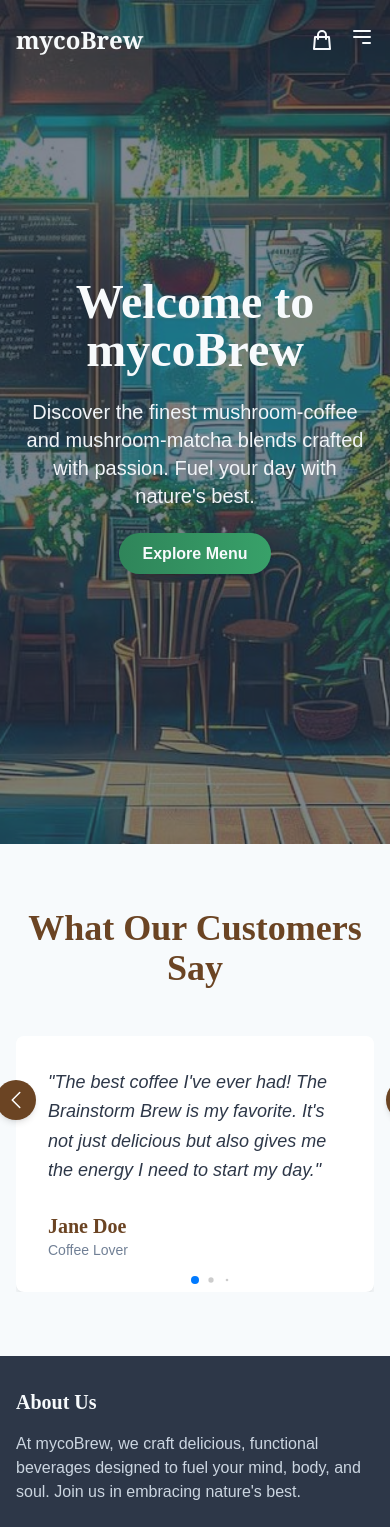
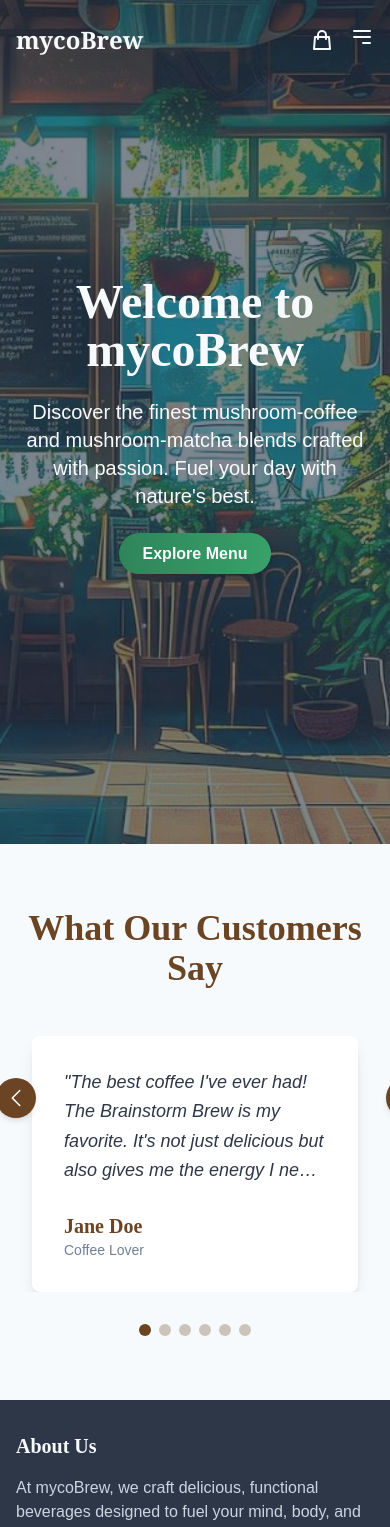
Before and after one commit to yemarole/restaurant-v2, a React (Create React App) app: page / in a window 390 px wide. Shown: the top 1527 px of the page. Built offline with nearby package versions, Linux system fonts and the light colour scheme.

Commit message:
added and amended testimonial

```diff
--- a/src/components/pages/HomePage.jsx
+++ b/src/components/pages/HomePage.jsx
@@ -1,12 +1,6 @@
-import React from "react";
+import React, { useState, useEffect } from "react";
 import { Link } from "react-router-dom";
-import { motion } from "framer-motion";
-// Import Swiper styles and modules
-import { Swiper, SwiperSlide } from "swiper/react";
-import "swiper/css";
-import "swiper/css/pagination";
-import "swiper/css/navigation";
-import { Pagination, Navigation } from "swiper/modules";
+import { motion, AnimatePresence } from "framer-motion";
 
 const HomePage = () => {
   // Animation variants
@@ -72,6 +66,71 @@ const HomePage = () => {
     },
   ];
 
+  // State for carousel
+  const [currentSlide, setCurrentSlide] = useState(0);
+  const [direction, setDirection] = useState(1); // 1 for right, -1 for left
+  const [windowWidth, setWindowWidth] = useState(
+    typeof window !== "undefined" ? window.innerWidth : 0
+  );
+  const [slidesToShow, setSlidesToShow] = useState(1);
+
+  // Determine number of visible slides based on screen width
+  useEffect(() => {
+    const handleResize = () => {
+      setWindowWidth(window.innerWidth);
+    };
+
+    window.addEventListener("resize", handleResize);
+    return () => window.removeEventListener("resize", handleResize);
+  }, []);
+
+  useEffect(() => {
+    // Still calculate slidesToShow for responsive design, but we'll use it differently
+    if (windowWidth >= 1024) {
+      setSlidesToShow(3);
+    } else if (windowWidth >= 768) {
+      setSlidesToShow(2);
+    } else {
+      setSlidesToShow(1);
+    }
+  }, [windowWidth]);
+
+  const goToNextSlide = () => {
+    setDirection(1);
+    setCurrentSlide((prev) => (prev + 1) % testimonials.length);
+  };
+
+  const goToPrevSlide = () => {
+    setDirection(-1);
+    setCurrentSlide(
+      (prev) => (prev - 1 + testimonials.length) % testimonials.length
+    );
+  };
+
+  // Animation variants for carousel sliding
+  const slideVariants = {
+    enter: (direction) => ({
+      x: direction > 0 ? 500 : -500,
+      opacity: 0,
+    }),
+    center: {
+      x: 0,
+      opacity: 1,
+      transition: {
+        duration: 0.5,
+        ease: "easeInOut",
+      },
+    },
+    exit: (direction) => ({
+      x: direction > 0 ? -500 : 500,
+      opacity: 0,
+      transition: {
+        duration: 0.5,
+        ease: "easeInOut",
+      },
+    }),
+  };
+
   return (
     <>
       {/* Hero Section */}
@@ -96,7 +155,7 @@ const HomePage = () => {
             Welcome to mycoBrew
           </motion.h1>
           <motion.p
-            className="text-xl md:text-2xl text-[#F0F4F8] mb-8 max-w-2xl mx-auto"
+            className="text-xl md:text-2xl text-[#F7FAFC] mb-8 max-w-2xl mx-auto"
             variants={textVariants}
           >
             Discover the finest mushroom-coffee and mushroom-matcha blends
@@ -113,16 +172,20 @@ const HomePage = () => {
         </motion.div>
       </div>
 
-      {/* Testimonial Carousel Section */}
+      {/* Testimonial Carousel Section - With Framer Motion Animation */}
       <div className="bg-[#F7FAFC] py-16">
         <div className="container mx-auto px-4 relative">
           <h2 className="text-4xl font-bold text-center mb-12 text-[#6B4423] font-serif">
             What Our Customers Say
           </h2>
 
-          {/* Custom navigation buttons outside the Swiper container */}
-          <div className="testimonial-navigation absolute top-1/2 w-full z-10 flex justify-between items-center pointer-events-none">
-            <div className="swiper-button-prev-custom -left-5 md:-left-12 absolute cursor-pointer w-10 h-10 rounded-full bg-[#6B4423] text-white flex items-center justify-center shadow-md pointer-events-auto">
+          {/* Navigation buttons */}
+          <div className="absolute top-1/2 w-full z-10 flex justify-between items-center pointer-events-none">
+            <button
+              onClick={goToPrevSlide}
+              className="transform -translate-y-6 -left-5 md:-left-12 absolute cursor-pointer w-10 h-10 rounded-full bg-[#6B4423] text-white flex items-center justify-center shadow-md pointer-events-auto hover:bg-[#8B5E3C] transition-colors duration-300"
+              aria-label="Previous testimonial"
+            >
               <svg
                 xmlns="http://www.w3.org/2000/svg"
                 viewBox="0 0 24 24"
@@ -135,8 +198,12 @@ const HomePage = () => {
                   clipRule="evenodd"
                 />
               </svg>
-            </div>
-            <div className="swiper-button-next-custom -right-5 md:-right-12 absolute cursor-pointer w-10 h-10 rounded-full bg-[#6B4423] text-white flex items-center justify-center shadow-md pointer-events-auto">
+            </button>
+            <button
+              onClick={goToNextSlide}
+              className="transform -translate-y-6 -right-5 md:-right-12 absolute cursor-pointer w-10 h-10 rounded-full bg-[#6B4423] text-white flex items-center justify-center shadow-md pointer-events-auto hover:bg-[#8B5E3C] transition-colors duration-300"
+              aria-label="Next testimonial"
+            >
               <svg
                 xmlns="http://www.w3.org/2000/svg"
                 viewBox="0 0 24 24"
@@ -149,72 +216,79 @@ const HomePage = () => {
                   clipRule="evenodd"
                 />
               </svg>
-            </div>
+            </button>
           </div>
 
-          <Swiper
-            pagination={{ clickable: true, dynamicBullets: true }}
-            navigation={{
-              prevEl: ".swiper-button-prev-custom",
-              nextEl: ".swiper-button-next-custom",
+          {/* Testimonial cards with animation - now displaying only one at a time but styled based on screen size */}
+          <div className="overflow-hidden flex justify-center">
+            <AnimatePresence initial={false} custom={direction} mode="wait">
+              <motion.div
+                key={currentSlide}
+                custom={direction}
+                variants={slideVariants}
+                initial="enter"
+                animate="center"
+                exit="exit"
+                className="flex justify-center w-full"
+              >
+                <div
+                  className={`${
+                    slidesToShow === 3
+                      ? "w-1/3"
+                      : slidesToShow === 2
+                      ? "w-1/2"
+                      : "w-full max-w-lg"
+                  } px-4`}
+                >
+                  <motion.div
+                    className="bg-white rounded-lg shadow-lg p-8 h-64 md:h-72 flex flex-col justify-between"
+                    whileHover={{
+                      y: -8,
+                      boxShadow:
+                        "0 20px 25px -5px rgba(0, 0, 0, 0.1), 0 10px 10px -5px rgba(0, 0, 0, 0.04)",
+                      transition: { duration: 0.3 },
                     }}
-            modules={[Pagination, Navigation]}
-            spaceBetween={30}
-            slidesPerView={1}
-            breakpoints={{
-              768: {
-                slidesPerView: 2,
-              },
-              1024: {
-                slidesPerView: 3,
-              },
-            }}
-            className="testimonial-swiper py-8" // Added padding for pagination bullets
                   >
-            {testimonials.map((testimonial) => (
-              <SwiperSlide key={testimonial.id}>
-                <div className="bg-white rounded-lg shadow-lg p-8 h-64 md:h-72 flex flex-col justify-between transform transition-transform duration-300 hover:shadow-xl">
                     <div>
                       <p className="text-[#2D3748] mb-4 italic text-lg leading-relaxed line-clamp-4">
-                      "{testimonial.quote}"
+                        "{testimonials[currentSlide].quote}"
                       </p>
                     </div>
                     <div className="text-left mt-auto">
                       <h4 className="font-bold text-[#6B4423] text-xl">
-                      {testimonial.name}
+                        {testimonials[currentSlide].name}
                       </h4>
-                    <p className="text-sm text-[#718096]">{testimonial.role}</p>
+                      <p className="text-sm text-[#718096]">
+                        {testimonials[currentSlide].role}
+                      </p>
+                    </div>
+                  </motion.div>
+                </div>
+              </motion.div>
+            </AnimatePresence>
+          </div>
+
+          {/* Pagination dots */}
+          <div className="flex justify-center mt-8 space-x-2">
+            {testimonials.map((_, index) => (
+              <motion.button
+                key={index}
+                onClick={() => {
+                  setDirection(index > currentSlide ? 1 : -1);
+                  setCurrentSlide(index);
+                }}
+                className={`w-3 h-3 rounded-full transition-colors duration-300 ${
+                  index === currentSlide
+                    ? "bg-[#6B4423]"
+                    : "bg-[#6B4423] opacity-30 hover:opacity-50"
+                }`}
+                whileHover={{ scale: 1.5 }}
+                aria-label={`Go to testimonial ${index + 1}`}
+              />
+            ))}
           </div>
         </div>
-              </SwiperSlide>
-            ))}
-          </Swiper>
       </div>
-      </div>
-
-      <style jsx>{`
-        .testimonial-swiper .swiper-pagination {
-          position: relative;
-          bottom: -5px !important;
-          margin-top: 20px;
-        }
-
-        .testimonial-swiper .swiper-pagination-bullet {
-          background: #6b4423;
-          opacity: 0.5;
-        }
-
-        .testimonial-swiper .swiper-pagination-bullet-active {
-          opacity: 1;
-          background: #6b4423;
-        }
-
-        /* Hide default Swiper navigation buttons */
-        .testimonial-swiper .swiper-button-next,
-        .testimonial-swiper .swiper-button-prev {
-          display: none;
-        }
-      `}</style>
     </>
   );
 };
--- a/src/output.css
+++ b/src/output.css
@@ -9,6 +9,7 @@
       "Courier New", monospace;
     --color-white: #fff;
     --spacing: 0.25rem;
+    --container-lg: 32rem;
     --container-2xl: 42rem;
     --container-4xl: 56rem;
     --container-6xl: 72rem;
@@ -223,9 +224,6 @@
   .static {
     position: static;
   }
-  .sticky {
-    position: sticky;
-  }
   .inset-0 {
     inset: calc(var(--spacing) * 0);
   }
@@ -367,9 +365,6 @@
   .inline {
     display: inline;
   }
-  .inline-block {
-    display: inline-block;
-  }
   .inline-flex {
     display: inline-flex;
   }
@@ -379,18 +374,14 @@
   .table {
     display: table;
   }
-  .size-1 {
-    width: calc(var(--spacing) * 1);
-    height: calc(var(--spacing) * 1);
+  .h-3 {
+    height: calc(var(--spacing) * 3);
   }
   .h-6 {
     height: calc(var(--spacing) * 6);
   }
   .h-10 {
     height: calc(var(--spacing) * 10);
-  }
-  .h-12 {
-    height: calc(var(--spacing) * 12);
   }
   .h-16 {
     height: calc(var(--spacing) * 16);
@@ -428,14 +419,17 @@
   .w-1\/2 {
     width: calc(1/2 * 100%);
   }
+  .w-1\/3 {
+    width: calc(1/3 * 100%);
+  }
+  .w-3 {
+    width: calc(var(--spacing) * 3);
+  }
   .w-6 {
     width: calc(var(--spacing) * 6);
   }
   .w-10 {
     width: calc(var(--spacing) * 10);
-  }
-  .w-12 {
-    width: calc(var(--spacing) * 12);
   }
   .w-16 {
     width: calc(var(--spacing) * 16);
@@ -461,14 +455,18 @@
   .max-w-7xl {
     max-width: var(--container-7xl);
   }
-  .flex-shrink {
-    flex-shrink: 1;
+  .max-w-lg {
+    max-width: var(--container-lg);
   }
   .flex-grow {
     flex-grow: 1;
   }
   .border-collapse {
     border-collapse: collapse;
+  }
+  .-translate-y-6 {
+    --tw-translate-y: calc(var(--spacing) * -6);
+    translate: var(--tw-translate-x) var(--tw-translate-y);
   }
   .\!transform {
     transform: var(--tw-rotate-x) var(--tw-rotate-y) var(--tw-rotate-z) var(--tw-skew-x) var(--tw-skew-y) !important;
@@ -490,9 +488,6 @@
   }
   .flex-col {
     flex-direction: column;
-  }
-  .flex-wrap {
-    flex-wrap: wrap;
   }
   .items-center {
     align-items: center;
@@ -645,9 +640,6 @@
   .object-cover {
     object-fit: cover;
   }
-  .p-1 {
-    padding: calc(var(--spacing) * 1);
-  }
   .p-3 {
     padding: calc(var(--spacing) * 3);
   }
@@ -795,6 +787,9 @@
   .underline {
     text-decoration-line: underline;
   }
+  .opacity-30 {
+    opacity: 30%;
+  }
   .opacity-50 {
     opacity: 50%;
   }
@@ -854,8 +849,8 @@
     transition-timing-function: var(--tw-ease, var(--default-transition-timing-function));
     transition-duration: var(--tw-duration, var(--default-transition-duration));
   }
-  .transition-transform {
-    transition-property: transform, translate, scale, rotate;
+  .transition-colors {
+    transition-property: color, background-color, border-color, outline-color, text-decoration-color, fill, stroke, --tw-gradient-from, --tw-gradient-via, --tw-gradient-to;
     transition-timing-function: var(--tw-ease, var(--default-transition-timing-function));
     transition-duration: var(--tw-duration, var(--default-transition-duration));
   }
@@ -879,9 +874,6 @@
     --tw-ease: var(--ease-out);
     transition-timing-function: var(--ease-out);
   }
-  .backface-hidden {
-    backface-visibility: hidden;
-  }
   .hover\:scale-105 {
     &:hover {
       @media (hover: hover) {
@@ -889,6 +881,13 @@
         --tw-scale-y: 105%;
         --tw-scale-z: 105%;
         scale: var(--tw-scale-x) var(--tw-scale-y);
+      }
+    }
+  }
+  .hover\:bg-\[\#8B5E3C\] {
+    &:hover {
+      @media (hover: hover) {
+        background-color: #8B5E3C;
       }
     }
   }
@@ -924,6 +923,13 @@
     &:hover {
       @media (hover: hover) {
         color: #38A169;
+      }
+    }
+  }
+  .hover\:opacity-50 {
+    &:hover {
+      @media (hover: hover) {
+        opacity: 50%;
       }
     }
   }
@@ -1039,11 +1045,6 @@
       padding-inline: calc(var(--spacing) * 8);
     }
   }
-  .xl\:flex {
-    @media (width >= 80rem) {
-      display: flex;
-    }
-  }
 }
 @import url("https://fonts.googleapis.com/css2?family=Playfair+Display:wght@400;700&family=Poppins:wght@400;600&display=swap");
 body {
@@ -1051,6 +1052,21 @@ body {
 }
 h1, h2, h3, h4, h5, h6 {
   font-family: "Playfair Display", serif;
+}
+@property --tw-translate-x {
+  syntax: "*";
+  inherits: false;
+  initial-value: 0;
+}
+@property --tw-translate-y {
+  syntax: "*";
+  inherits: false;
+  initial-value: 0;
+}
+@property --tw-translate-z {
+  syntax: "*";
+  inherits: false;
+  initial-value: 0;
 }
 @property --tw-rotate-x {
   syntax: "*";
```
Lines whose indentation alone changed are shown as unchanged.
